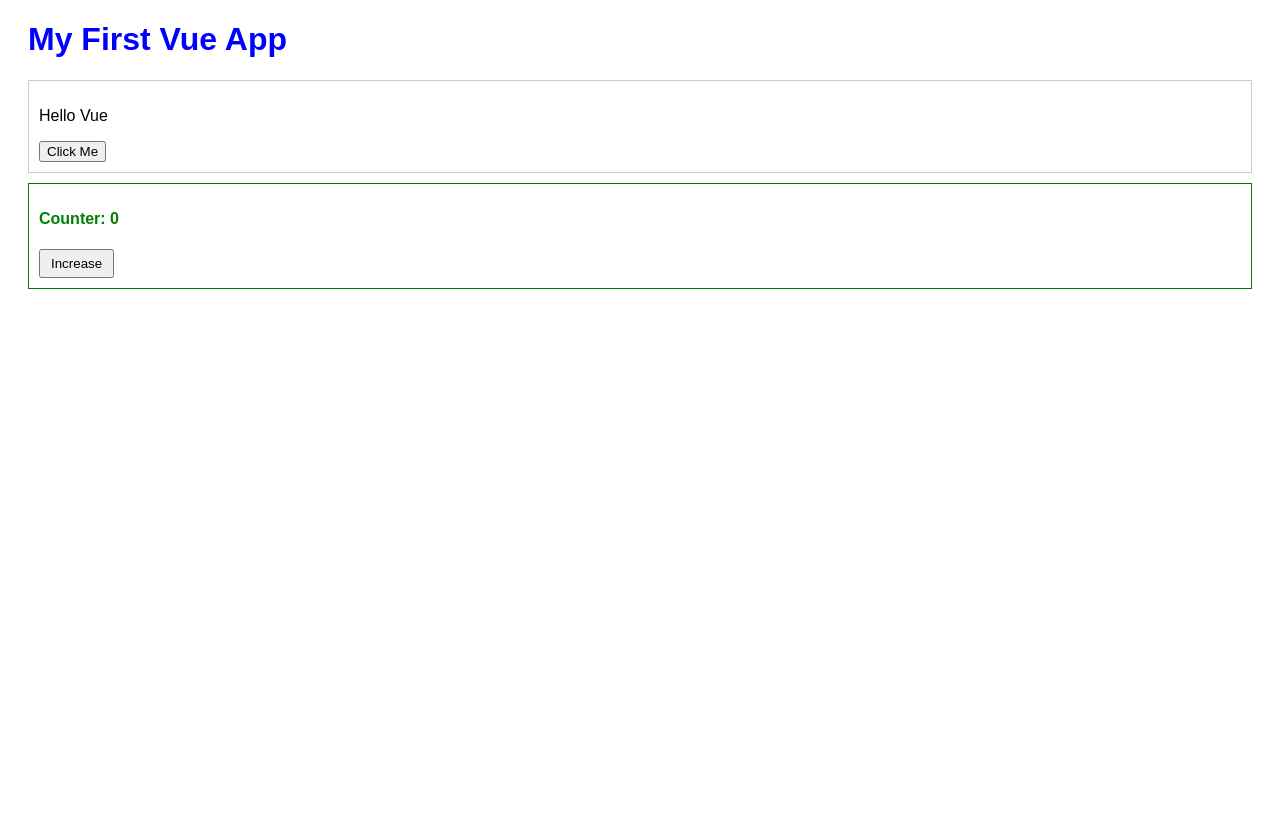
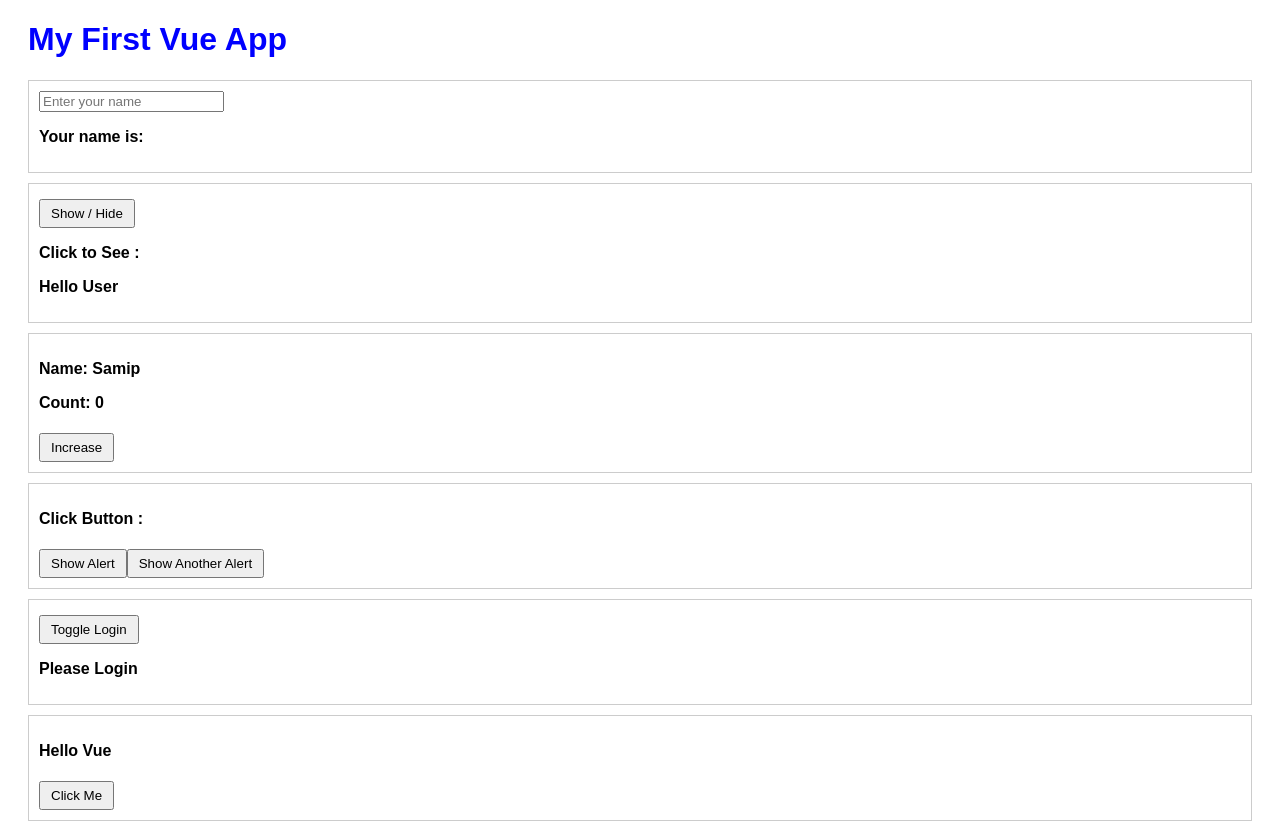
Before and after one commit to Loophole07/vue_project, a Vue app: page / in a window 1280 px wide. Shown: the top 822 px of the page. Before the commit the page ends 800 px from the top, so only its background shows below. Built offline with nearby package versions, Linux system fonts and the light colour scheme.

Commit message:
feat: add practice examples for v-model, toggle, v-if/v-else, alert, and methods

```diff
--- a/src/App.vue
+++ b/src/App.vue
@@ -1,19 +1,43 @@
 <template>
   <div class="app">
     <h1>{{ title }}</h1>
+
+    <Vmodel />
+    <Toggle />
+    <Method />
+    <Alert />
+    <V_if_else />
     <Structure />
     <Counter />
+
+
+
   </div>
 </template>
 
 <script>
+  import Vmodel from './components/Vmodel.vue';
+  import Toggle from './components/Toggle.vue'
+  import Method from './components/Method.vue';
+  import V_if_else from './components/V_if_else.vue';
+  import Alert from './components/Alert.vue'
 import Structure from './components/Structure.vue'
 import Counter from './components/Counter.vue'
 
+
+
+
 export default {
   components: {
+    Vmodel,
+    Toggle,
+    Method,
+    V_if_else,
+    Alert,
     Structure,
     Counter
+
+
   },
   data() {
     return {
--- /dev/null
+++ b/src/components/Alert.vue
@@ -0,0 +1,36 @@
+<template>
+  <div class="structure">
+    <p>Click Button :</p>
+    <button @click="showAlert">Show Alert</button>
+    <button @click="showAnotherAlert">Show Another Alert</button>
+
+  </div>
+</template>
+
+<script>
+export default {
+  methods: {
+    showAlert() {
+      alert('Hello! This is an alert')
+    },
+    showAnotherAlert() {
+      alert('This is another alert button 😊')
+    }
+  }
+}
+</script>
+<style>
+  .structure {
+  border: 1px solid #ccc;
+  padding: 10px;
+  margin-bottom: 10px;
+}
+button {
+  margin-top: 5px;
+  padding: 5px 10px;
+}
+p{
+  color: black;
+  font-weight: bold;
+}
+</style>
--- /dev/null
+++ b/src/components/Method.vue
@@ -0,0 +1,34 @@
+<template>
+  <div class="structure">
+    <p>Name: {{ name }}</p>
+    <p>Count: {{ count }}</p>
+    <button @click="increase">Increase</button>
+  </div>
+</template>
+
+<script>
+export default {
+  data() {
+    return {
+      name: "Samip",
+      count: 0
+    }
+  },
+  methods: {
+    increase() {
+      this.count++
+    }
+  }
+}
+</script>
+<style>
+    .structure {
+  border: 1px solid #ccc;
+  padding: 10px;
+  margin-bottom: 10px;
+}
+button {
+  margin-top: 5px;
+  padding: 5px 10px;
+}
+</style>
--- /dev/null
+++ b/src/components/Toggle.vue
@@ -0,0 +1,33 @@
+<template>
+  <div class="structure">
+    <button @click="toggleText">Show / Hide</button>
+    <p>Click to See :</p>
+    <p v-if="isVisible">Hello User</p>
+  </div>
+</template>
+
+<script>
+export default {
+  data() {
+    return {
+      isVisible: true
+    }
+  },
+  methods: {
+    toggleText() {
+      this.isVisible = !this.isVisible
+    }
+  }
+}
+</script>
+<style>
+  .structure {
+  border: 1px solid #ccc;
+  padding: 10px;
+  margin-bottom: 10px;
+}
+p {
+  color: black;
+  font-weight: bold;
+}
+</style>
--- /dev/null
+++ b/src/components/V_if_else.vue
@@ -0,0 +1,31 @@
+<template>
+  <div class="structure">
+    <button @click="isLoggedIn = !isLoggedIn">
+      Toggle Login
+    </button>
+
+    <p v-if="isLoggedIn">Welcome User</p>
+    <p v-else>Please Login</p>
+  </div>
+</template>
+
+<script>
+export default {
+  data() {
+    return {
+      isLoggedIn: false
+    }
+  }
+}
+</script>
+<style>
+          .structure {
+  border: 1px solid #ccc;
+  padding: 10px;
+  margin-bottom: 10px;
+}
+p {
+  color: black;
+  font-weight: bold;
+}
+</style>
--- /dev/null
+++ b/src/components/Vmodel.vue
@@ -0,0 +1,27 @@
+<template>
+  <div class="structure">
+    <input v-model="name" placeholder="Enter your name" />
+    <p>Your name is: {{ name }}</p>
+  </div>
+</template>
+
+<script>
+export default {
+  data() {
+    return {
+      name: ''
+    }
+  }
+}
+</script>
+<style>
+      .structure {
+  border: 1px solid #ccc;
+  padding: 10px;
+  margin-bottom: 10px;
+}
+p {
+  color: black;
+  font-weight: bold;
+}
+</style>
```
